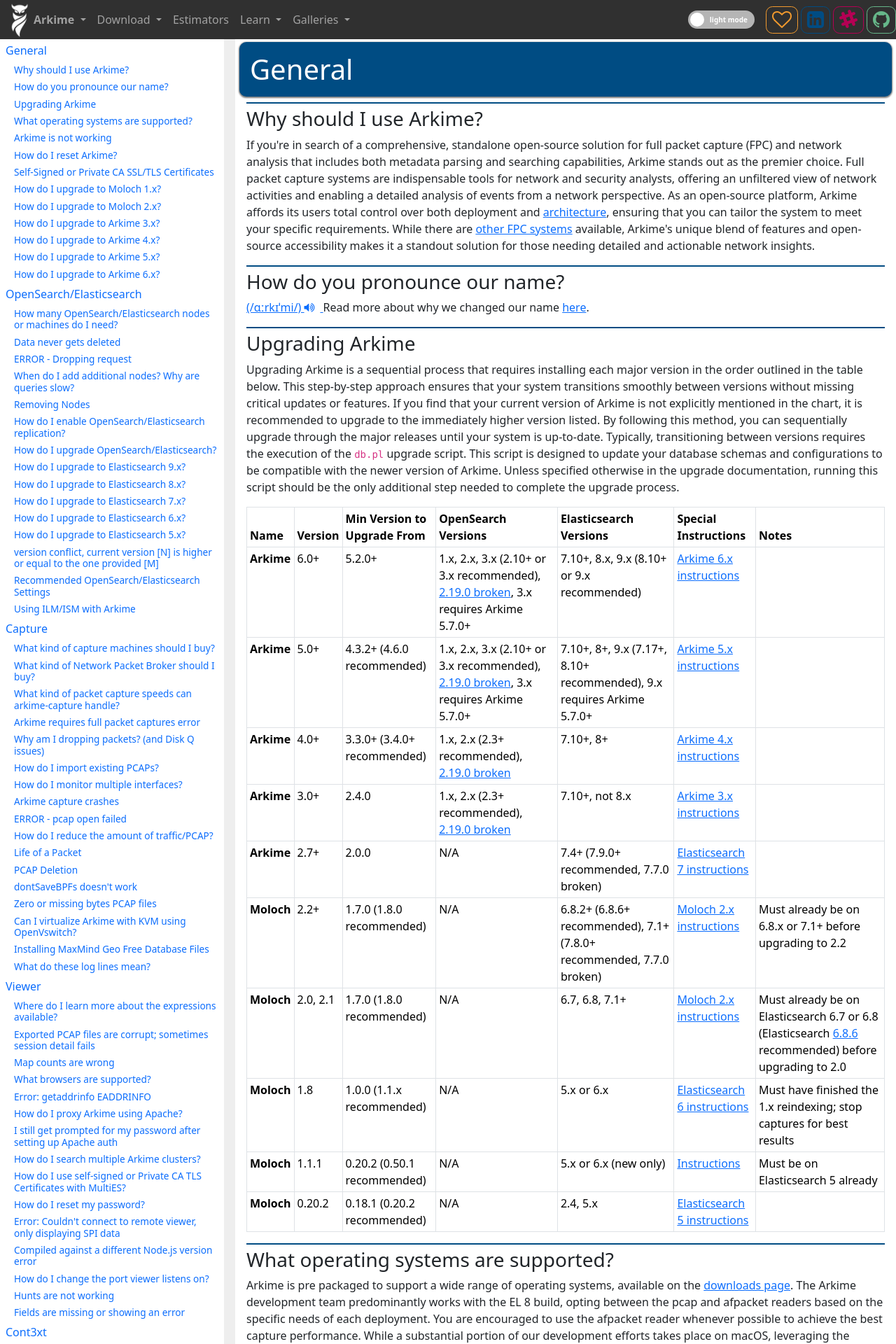
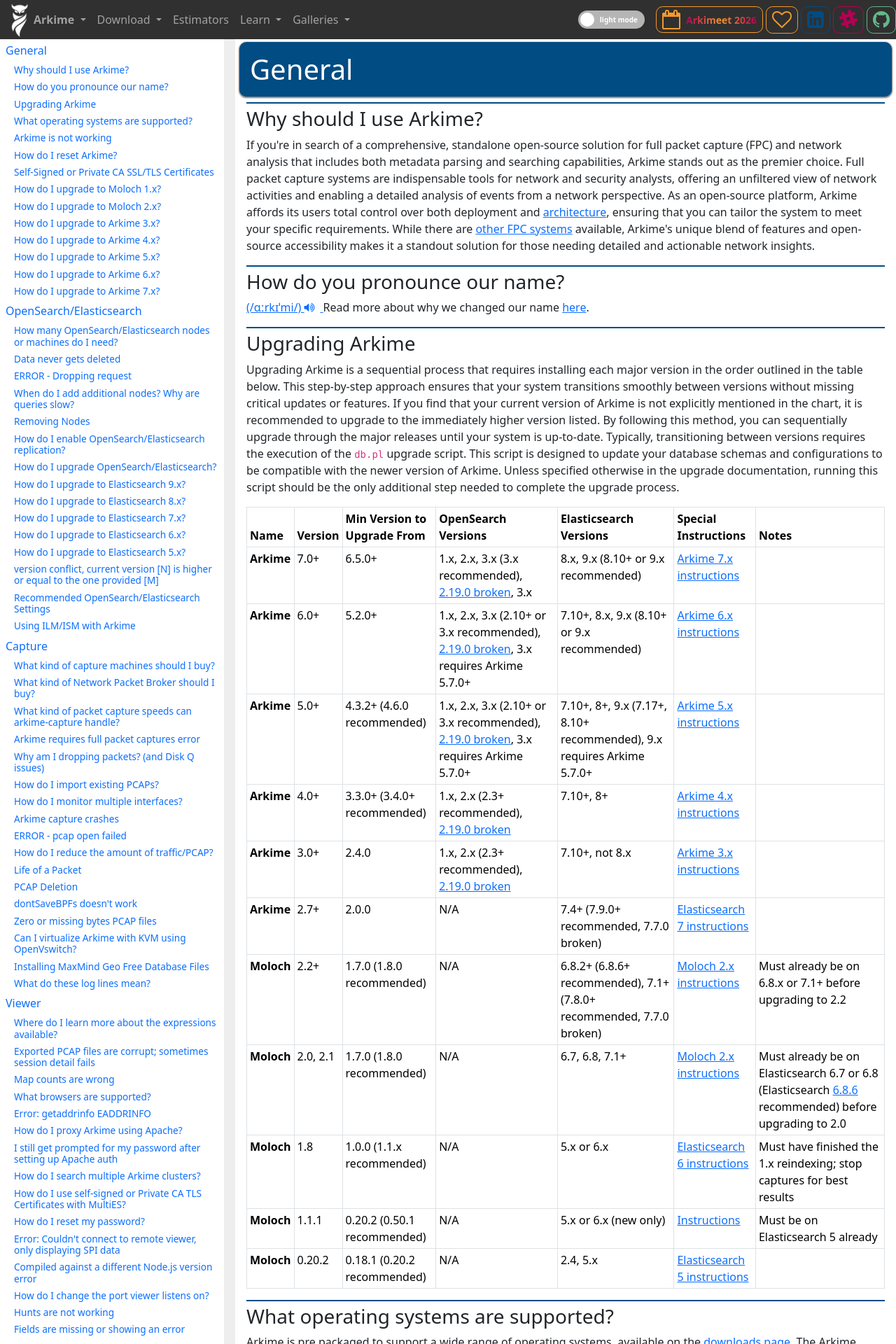
Before and after one commit to arkime/arkimeweb, a Jekyll site: the page built from faq.html, in a window 1280 px wide. Shown: the top 1920 px of the page at 70% size. Built offline with Jekyll 4.4.1, drawn with Linux system fonts in a browser that asks for light colours; some of the changed text lies outside the part shown.

Commit message:
add arkimeet to header

```diff
--- a/_includes/navbar.html
+++ b/_includes/navbar.html
@@ -160,6 +160,12 @@
           </a>
         </li>
         <li class="nav-item">
+          <a class="nav-link arkimeet-link pt-1 pb-1"
+            href="/arkimeet">
+            <span class="special-link special-link-event">Arkimeet 2026</span>
+          </a>
+        </li>
+        <li class="nav-item">
           <a class="nav-link ctf-link pt-1 pb-1"
             href="https://ctf.arkime.com">
             CTF
@@ -240,6 +246,14 @@
         </div>
         <span class="switch-label"></span>
       </div>
+      <a href="/arkimeet"
+        class="btn btn-sm btn-outline-warning ms-1 d-flex align-items-center arkimeet-link"
+        title="Arkimeet 2026 — join us Oct 6 in Herndon, VA!"
+        data-bs-toggle="tooltip"
+        data-bs-placement="bottom">
+        <span class="fa fa-calendar-o fa-2x me-2"></span>
+        <span class="special-link special-link-event no-wrap">Arkimeet 2026</span>
+      </a>
       <a href="https://github.com/sponsors/awick"
         class="btn btn-sm btn-outline-warning ms-1"
         title="Sponsor Arkime"
--- a/faq.html
+++ b/faq.html
@@ -124,6 +124,11 @@
         href="#how_do_i_upgrade_to_arkime_6"
         title="How do I upgrade to Arkime 6.x">
         How do I upgrade to Arkime 6.x?
+      </a>
+      <a class="nav-link nested"
+        href="#how_do_i_upgrade_to_arkime_7"
+        title="How do I upgrade to Arkime 7.x">
+        How do I upgrade to Arkime 7.x?
       </a>
       <a href="#elasticsearch"
         class="nav-link"
@@ -515,6 +520,29 @@
           </tr>
         </thead>
         <tbody>
+          <tr>
+            <th>
+              Arkime
+            </th>
+            <td>
+              7.0+
+            </td>
+            <td>
+              6.5.0+
+            </td>
+            <td>
+              1.x, 2.x, 3.x (3.x recommended), <a href="#http-compression">2.19.0 broken</a>, 3.x
+            </td>
+            <td>
+              8.x, 9.x (8.10+ or 9.x recommended)
+            </td>
+            <td>
+              <a href="#how_do_i_upgrade_to_arkime_7"> Arkime 7.x instructions </a>
+            </td>
+            <td>
+            </td>
+          </tr>
+
           <tr>
             <th>
               Arkime
@@ -1289,6 +1317,33 @@
         <li>The new <a href="/settings#authJwsAlgorithm">authJwsAlgorithm</a> setting defaults to RS256</li>
         <li>arkime_packet_log now treats <a href="/settings#logEveryXPackets">logEveryXPackets</a> as a minimum rather than an exact interval, and only prints TCP info</li>
         <li>The <a href="/settings#disablePython">disablePython</a> setting now defaults to true</li>
+      </ul>
+      <h4>Instructions</h4>
+      <ul>
+        <li>Install new Arkime rpm/deb.</li>
+        <li>It is recommended but not required to shut down ALL captures, multies, and viewers.</li>
+        <li>Run <code>/opt/arkime/db/db.pl http://ESHOST:9200 upgrade [other options]</code>, replace ESHOST and don't forget to include any other options you usually use, like --replicas or --ilm.</li>
+        <li>Restart all captures, multies, and viewers (including both standalone viewers and those running with captures).</li>
+        <li>Verify that everything is working.</li>
+      </ul>
+
+      <h3 class="subsection" id="how_do_i_upgrade_to_arkime_7">
+        How do I upgrade to Arkime 7.x?
+        <span class="fa fa-link small copy-link cursor-copy"
+          onclick="copyLink(this, 'faq')">
+        </span>
+      </h3>
+
+      <div class="alert alert-warning">
+        <span class="fa fa-exclamation-triangle"></span>
+        Arkime 7 has NOT been released yet!
+      </div>
+
+      <p>
+        Upgrading to Arkime 7 requires that you are already using Arkime 6.5.0 or later.
+      </p>
+      <h4>Breaking Changes</h4>
+      <ul>
       </ul>
       <h4>Instructions</h4>
       <ul>
```
